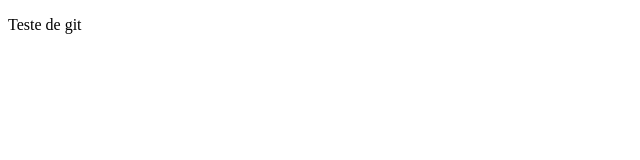
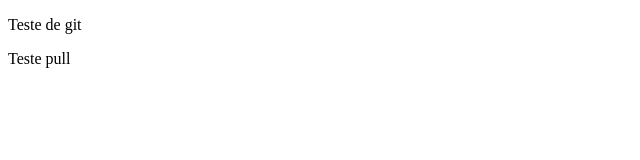
Before and after one commit to KG-S/GitTest, a plain HTML site: page index.html in a window 1280 px wide. Shown: the full height of the page, 0-640 px from the left. Drawn offline with Linux system fonts and the light colour scheme.

Commit message:
Update index.html

```diff
--- a/index.html
+++ b/index.html
@@ -7,5 +7,6 @@
 </head>
 <body>
     <p>Teste de git</p>
+    <p>Teste pull</p>
 </body>
 </html>
```
